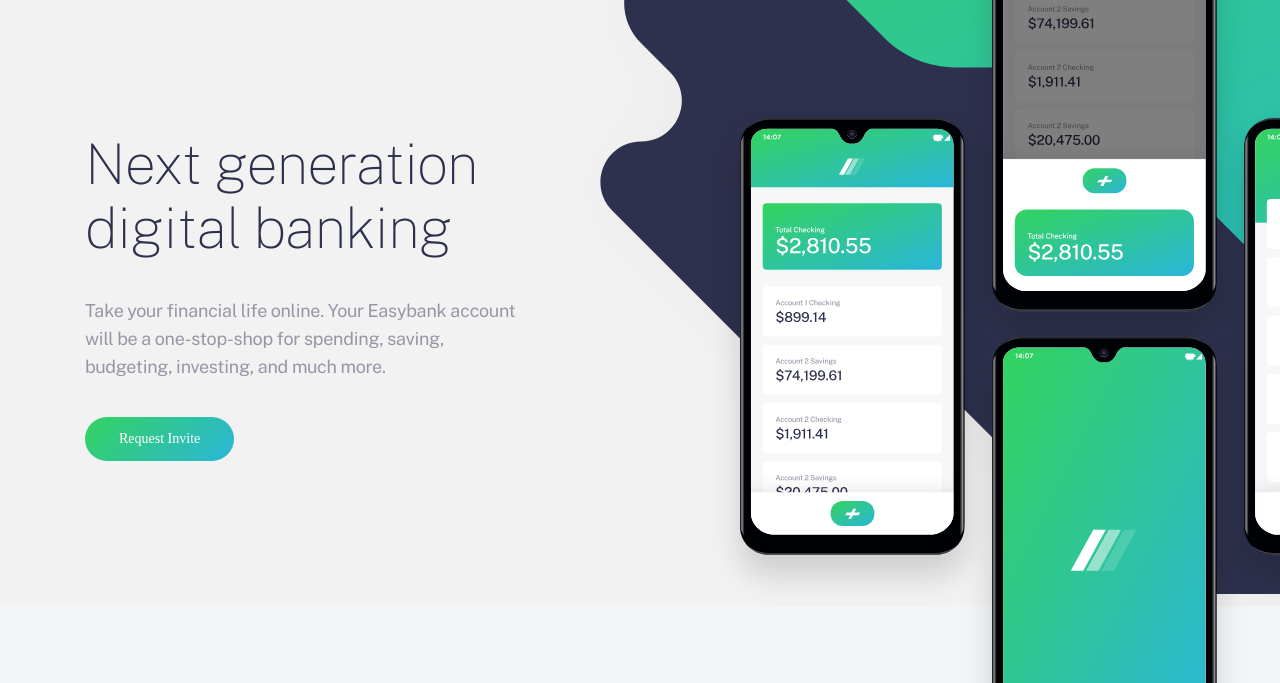
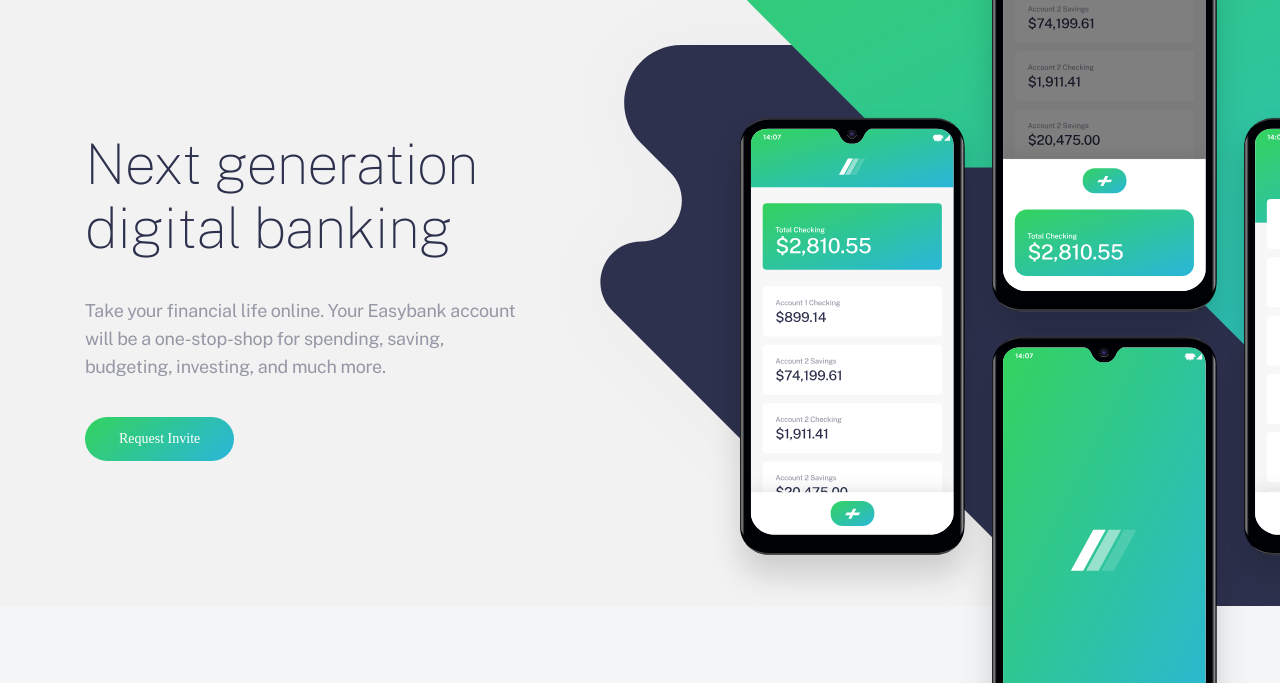
Before and after one commit to jasur727/easybank-jasur, a plain HTML site: page index.html in a window 1280 px wide. Shown: the part 107-790 px from the top of the page. Drawn offline with Linux system fonts and the light colour scheme.

Commit message:
add background-position change

```diff
--- a/css/styles.css
+++ b/css/styles.css
@@ -131,7 +131,7 @@ body {
   background-color: #F2F2F2;
   background-image: url('../img/hero-bg-desktop.svg');
   background-repeat: no-repeat;
-  background-position: calc(50% + 578px) -255px;
+  background-position: calc(50% + 578px) -155px;
   position: relative;
 }
 
```
